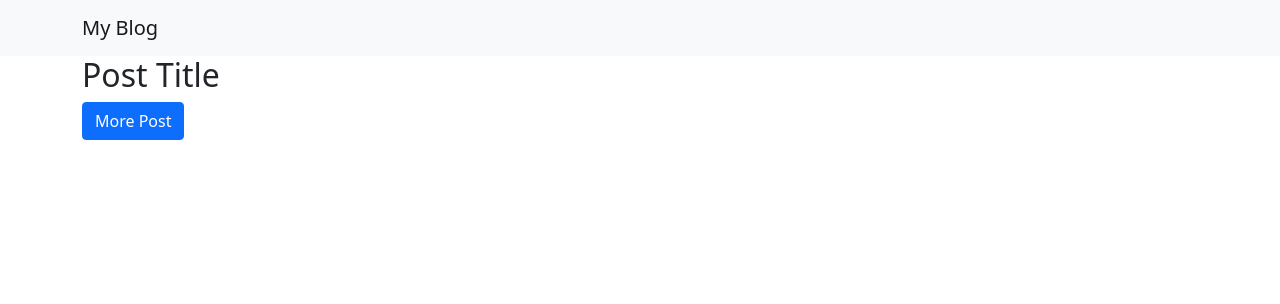
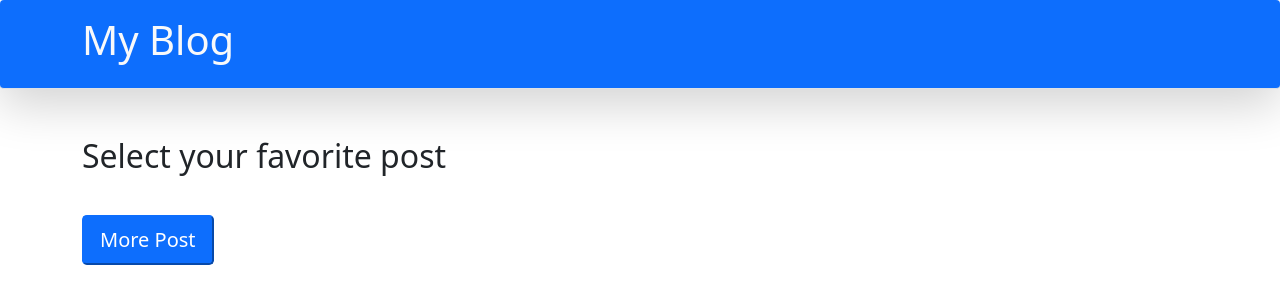
Before and after one commit to LucasRiestra/blogWithAPI, a plain HTML site: page index.html in a window 1280 px wide. Drawn offline with nearby package versions, Linux system fonts and the light colour scheme; no server answers.

Commit message:
with bootstrap

```diff
--- a/index.html
+++ b/index.html
@@ -8,9 +8,9 @@
 </head>
 <body>
     <header>
-        <nav class="navbar navbar-expand-md navbar-light bg-light">
+        <nav class="navbar bg-primary border-bottom border-body shadow-lg p-3 mb-5 bg-body-tertiary rounded" data-bs-theme="dark">
             <div class="container">
-                <a class="navbar-brand" href="#">My Blog</a>
+                <h1 class="text-light">My Blog</h1>
             </div>
         </nav>
     </header>
@@ -18,15 +18,13 @@
         <section class="post">
             <div class="col">
                 <div class="col1">
-                    <h2>Post Title</h2>
-                    <ul id="postList1" class="list-group"></ul>
+                    <h2>Select your favorite post</h2>
+                    <ul id="postList1" class="list-group-flush list-group-numbered"></ul>
                 </div>
             </div>
-
-            <ul id="postList2" class="list-group"></ul>
+            <ul id="postList2" class="list-group-flush list-group-numbered text-body-secondary"></ul>
+            <button id="morePost" onclick="loadMorePosts()" class="btn-lg btn-primary my-4">More Post</button>
         </section>
-        <button id="morePost" onclick="loadMorePosts()" class="btn btn-primary">More Post</button>
-
         <div class="modal" id="postModal" tabindex="-1">
             <div class="modal-dialog modal-dialog-centered modal-dialog-scrollable">
               <div class="modal-content">
@@ -96,7 +94,6 @@
             </div>
           </div>
         </div>
-
     </main>
     <script src="https://cdn.jsdelivr.net/npm/bootstrap@5.3.1/dist/js/bootstrap.bundle.min.js" integrity="sha384-HwwvtgBNo3bZJJLYd8oVXjrBZt8cqVSpeBNS5n7C8IVInixGAoxmnlMuBnhbgrkm" crossorigin="anonymous"></script>
     <script src="script.js"></script>
--- a/script.js
+++ b/script.js
@@ -102,7 +102,7 @@ function loadComments(button) {
 
       commentsData.forEach((comment) => {
         const commentElement = document.createElement("p");
-        commentElement.textContent = `Comments: ${comment.body}`;
+        commentElement.innerHTML = `<strong>Comments:</strong> ${comment.body}`;
         commentsList.appendChild(commentElement);
       });
     });
```
